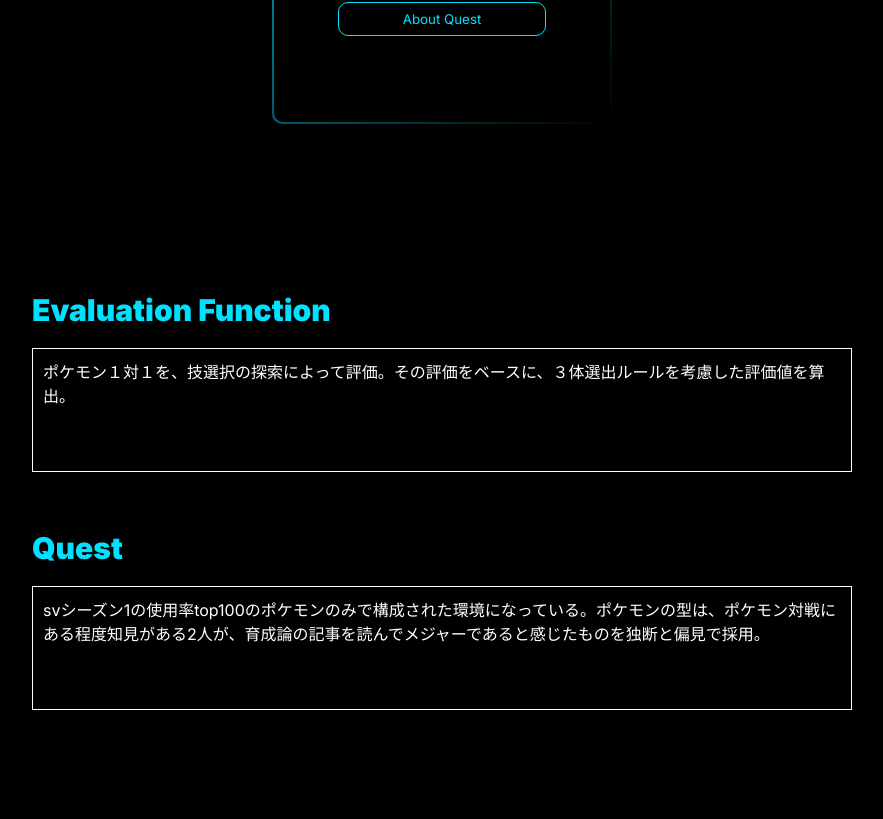
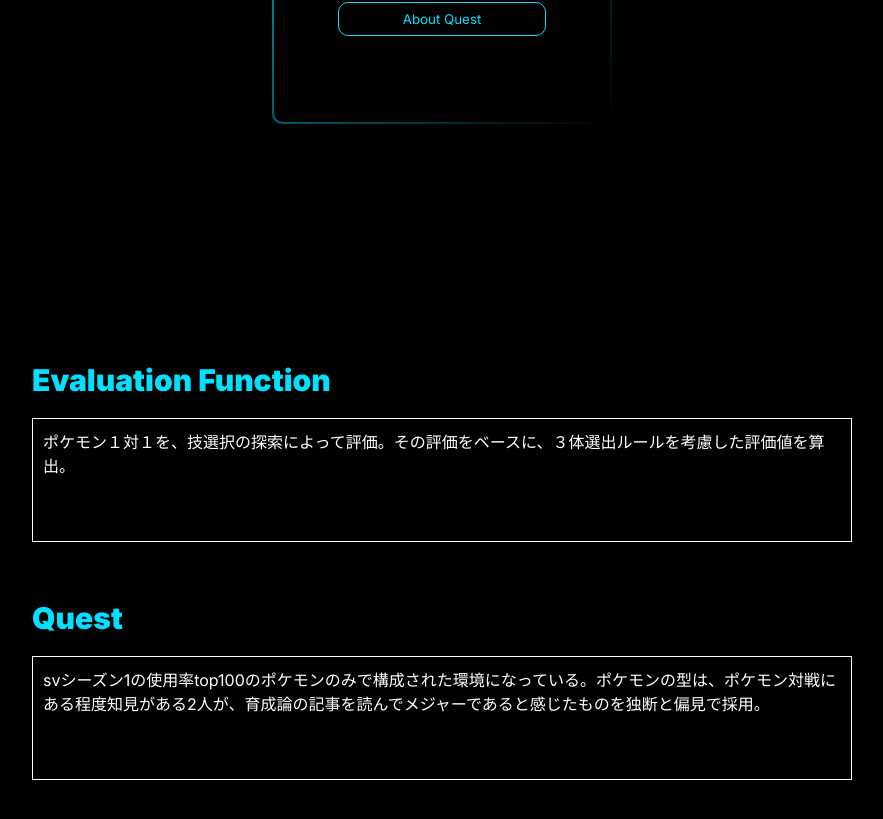
Before and after one commit to pokemon-GA/pokemon-ga-document, a React (Vite) app: page / in a window 1280 px wide. Shown: the part 1832-2651 px from the top of the page, without its empty margins (198-1081 px from the left). Before the commit the page ends 2603 px from the top, so only its background shows below. Built offline with nearby package versions, Linux system fonts and the light colour scheme.

Commit message:
リンク先を追加しました。

```diff
--- a/src/components/Page1.jsx
+++ b/src/components/Page1.jsx
@@ -5,6 +5,11 @@
 
 const Page1div = styled.div`
     background-color: #000;
+    padding-bottom: 600px;
+
+    #ev {
+        padding-top: 70px;
+    }
 `;
 
 const FlexDiv = styled.div`
@@ -37,6 +42,7 @@
                     text={'対戦した際のポケモンの評価を計算する関数の作成'}
                     button={'notHidden'}
                     buttonText={'About evaluation function'}
+                    link={'/#ev'}
                 />
                 <PageCard
                     title={'Web Application'}
@@ -55,8 +61,10 @@
                     text={'妥当な環境の制限を探求する。'}
                     button={'notHidden'}
                     buttonText={'About Quest'}
+                    link={'/#qu'}
                 />
             </CardDiv>
+            <div id="ev">
                 <PageText
                     title={'Evaluation Function'}
                     lang={''}
@@ -65,8 +73,16 @@
                         'ポケモン１対１を、技選択の探索によって評価。その評価をベースに、３体選出ルールを考慮した評価値を算出。'
                     }
                 />
-            <PageTextDiv>
-                <PageText title={'Quest'} lang={''} langClass={'hidden'} text={'svシーズン1の使用率top100のポケモンのみで構成された環境になっている。ポケモンの型は、ポケモン対戦にある程度知見がある2人が、育成論の記事を読んでメジャーであると感じたものを独断と偏見で採用。'} />
+            </div>
+            <PageTextDiv id="qu">
+                <PageText
+                    title={'Quest'}
+                    lang={''}
+                    langClass={'hidden'}
+                    text={
+                        'svシーズン1の使用率top100のポケモンのみで構成された環境になっている。ポケモンの型は、ポケモン対戦にある程度知見がある2人が、育成論の記事を読んでメジャーであると感じたものを独断と偏見で採用。'
+                    }
+                />
             </PageTextDiv>
         </Page1div>
     );
```
Lines whose indentation alone changed are shown as unchanged.
